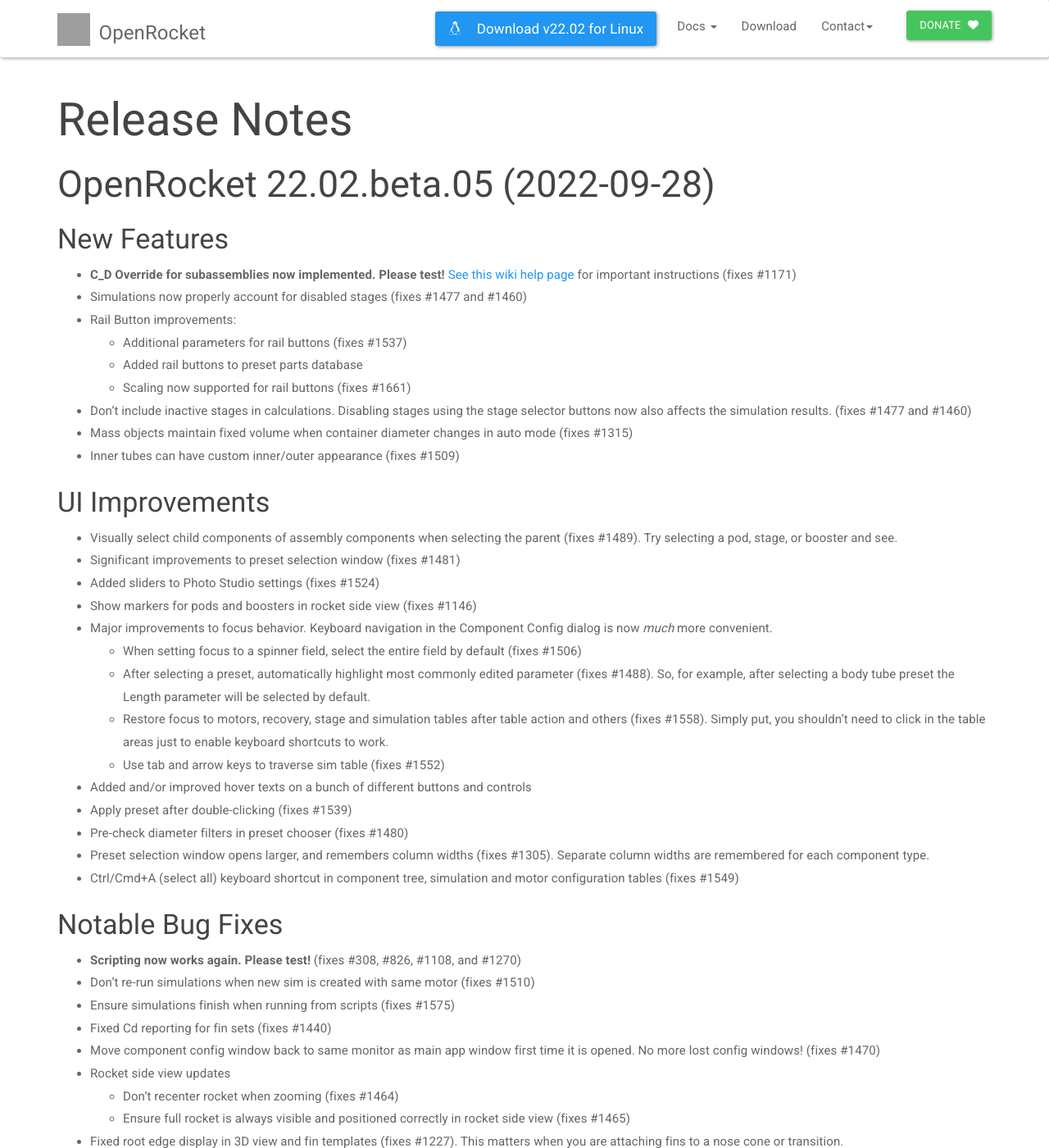
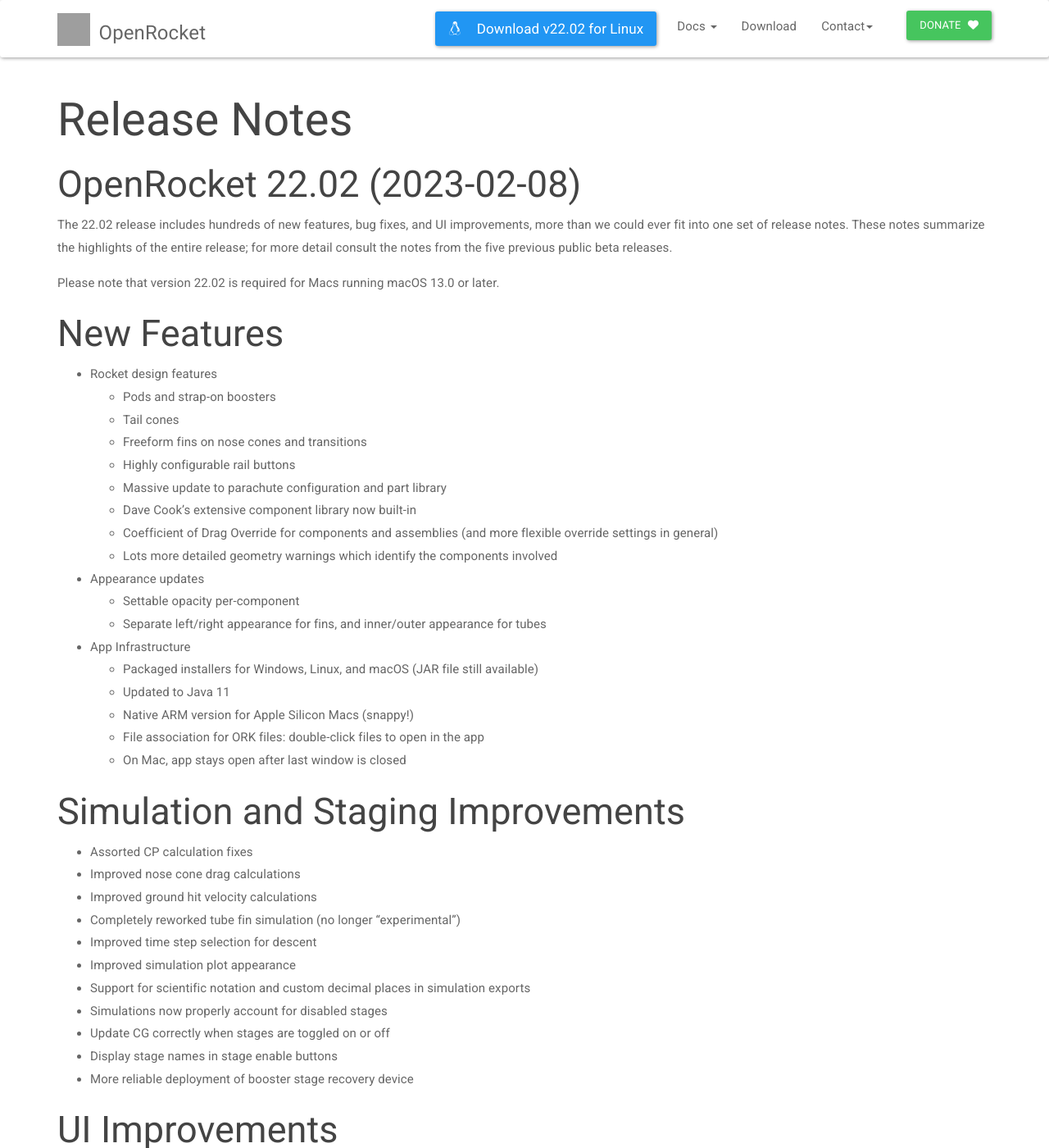
Before and after one commit to openrocket/openrocket.github.io, a Jekyll site: the page built from release_notes.html, in a window 1280 px wide and 1400 px high. Shown: the whole window at 82% size. Built offline with Jekyll 4.4.1, drawn with Linux system fonts in a browser that asks for light colours; nearby versions of some CDN libraries; some of the changed text lies outside the part shown; grey boxes are pictures that could not be loaded.

Commit message:
Whoops almost forgot the release notes

```diff
--- a/_includes/ReleaseNotes.md
+++ b/_includes/ReleaseNotes.md
@@ -2,7 +2,86 @@
 =============
 
 <h2>
-  <a href="https://github.com/openrocket/openrocket/releases/tag/release-22.02.beta.04" class="a-no-format">
+  <a href="https://github.com/openrocket/openrocket/releases/tag/release-22.02" class="a-no-format">
+     OpenRocket 22.02 (2023-02-08)
+  </a>
+</h2>
+
+The 22.02 release includes hundreds of new features, bug fixes, and UI improvements, more than we could ever fit into one set of release notes.  These notes summarize the highlights of the entire release; for more detail consult the notes from the five previous public beta releases.
+
+Please note that version 22.02 is required for Macs running macOS 13.0 or later.
+
+## New Features
+* Rocket design features
+  * Pods and strap-on boosters
+  * Tail cones
+  * Freeform fins on nose cones and transitions
+  * Highly configurable rail buttons
+  * Massive update to parachute configuration and part library
+  * Dave Cook's extensive component library now built-in
+  * Coefficient of Drag Override for components and assemblies (and more flexible override settings in general)
+  * Lots more detailed geometry warnings which identify the components involved
+* Appearance updates
+  * Settable opacity per-component
+  * Separate left/right appearance for fins, and inner/outer appearance for tubes
+* App Infrastructure
+  * Packaged installers for Windows, Linux, and macOS (JAR file still available)
+  * Updated to Java 11
+  * Native ARM version for Apple Silicon Macs (snappy!)
+  * File association for ORK files: double-click files to open in the app
+  * On Mac, app stays open after last window is closed
+
+## Simulation and Staging Improvements
+  * Assorted CP calculation fixes
+  * Improved nose cone drag calculations
+  * Improved ground hit velocity calculations
+  * Completely reworked tube fin simulation (no longer "experimental")
+  * Improved time step selection for descent
+  * Improved simulation plot appearance
+  * Support for scientific notation and custom decimal places in simulation exports
+  * Simulations now properly account for disabled stages
+  * Update CG correctly when stages are toggled on or off
+  * Display stage names in stage enable buttons
+  * More reliable deployment of booster stage recovery device
+
+## UI Improvements
+* Updated icons everywhere
+* Rocket figure display updates
+  * Option to display stability margin as percentage of rocket length
+  * New "Top View" option
+  * Cleaned-up toolbar
+  * Option to show/hide warnings
+  * Option to show/hide CG and CP markings
+  * Improved click and double-click behavior on rocket
+* Component Configuration Editor
+  * Extensively reorganized for clarity and consistency
+  * Massively improved keyboard navigation
+  * Config panels remember which tab you were on previously
+  * Cancel button to exit config panel without saving changes
+* Contextual menus for managing the component tree
+* Simultaneous multi-component edit (great for appearance editing)
+* Completely updated operation of motor config and simulation tables
+* Improved workflow when creating motor configurations
+* Greatly improved component library browser
+* Greatly improved freeform fin editor operation
+* Photo Studio
+  * sliders for settings
+  * keyboard input for settings
+  * settings remembered for each rocket
+
+## Misc
+* Extensively updated and reorganized example rocket collection
+* Much improved RockSim import and export
+* Updated motor database
+
+_...plus about a billion bug fixes and so much more._
+
+Huge thanks to all the users who gave us feedback throughout the public beta period and helped us get to our first release in eight years!
+
+<hr/>
+
+<h2>
+  <a href="https://github.com/openrocket/openrocket/releases/tag/release-22.02.beta.05" class="a-no-format">
      OpenRocket 22.02.beta.05 (2022-09-28)
   </a>
 </h2>
```
